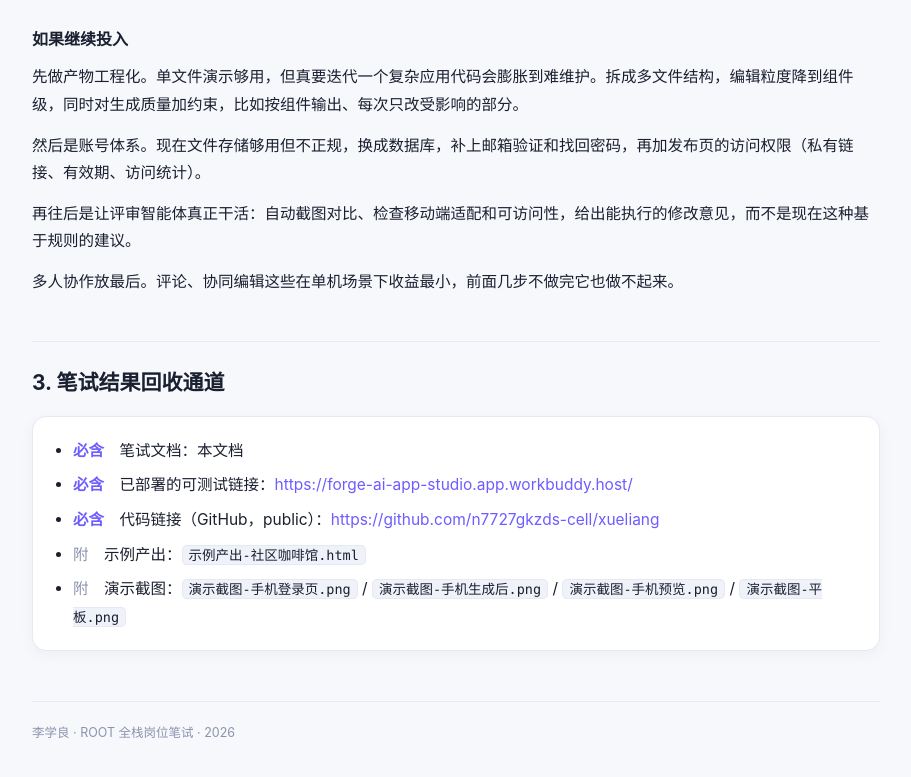
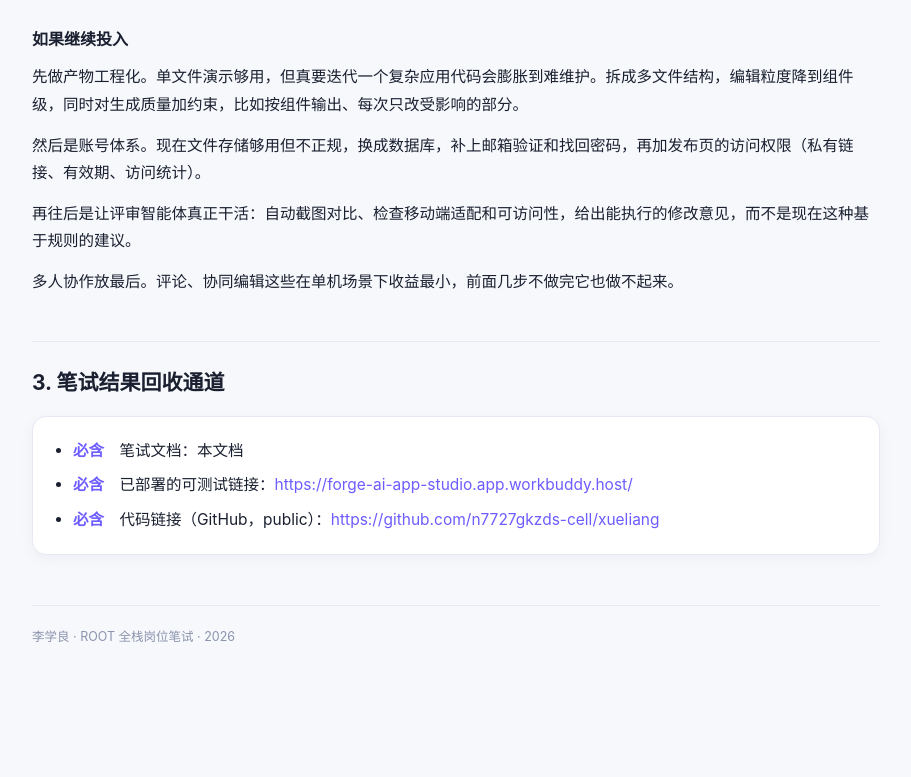
Before and after one commit to n7727gkzds-cell/xueliang, a website: page 笔试文档.html in a window 1280 px wide. Shown: the part 3453-4230 px from the top of the page, without its empty margins (184-1095 px from the left). After the commit the page ends 4177 px from the top, so only its background shows below. Drawn offline with Linux system fonts and the light colour scheme.

Commit message:
笔试文档回收通道去掉两行「附」交付物（示例产出、演示截图），只保留三项必含；同时清理随之失效的 .opt 样式

```diff
--- a/笔试文档.html
+++ b/笔试文档.html
@@ -60,7 +60,6 @@
     padding:6px 20px;margin:14px 0 8px;box-shadow:0 4px 16px rgba(26,32,48,.04)}
   .deliver ul{padding-left:20px;margin:14px 0}
   .req{color:var(--brand);font-weight:650}
-  .opt{color:var(--faint)}
 
   footer{margin-top:50px;padding-top:20px;border-top:1px solid var(--line);color:var(--faint);font-size:12.5px}
   .tools{position:fixed;top:14px;right:14px;display:flex;gap:8px}
@@ -244,8 +243,6 @@
     <li><span class="req">必含</span>　笔试文档：本文档</li>
     <li><span class="req">必含</span>　已部署的可测试链接：<a href="https://forge-ai-app-studio.app.workbuddy.host/">https://forge-ai-app-studio.app.workbuddy.host/</a></li>
     <li><span class="req">必含</span>　代码链接（GitHub，public）：<a href="https://github.com/n7727gkzds-cell/xueliang">https://github.com/n7727gkzds-cell/xueliang</a></li>
-    <li><span class="opt">附</span>　示例产出：<code>示例产出-社区咖啡馆.html</code></li>
-    <li><span class="opt">附</span>　演示截图：<code>演示截图-手机登录页.png</code> / <code>演示截图-手机生成后.png</code> / <code>演示截图-手机预览.png</code> / <code>演示截图-平板.png</code></li>
   </ul>
 </div>
 
```
